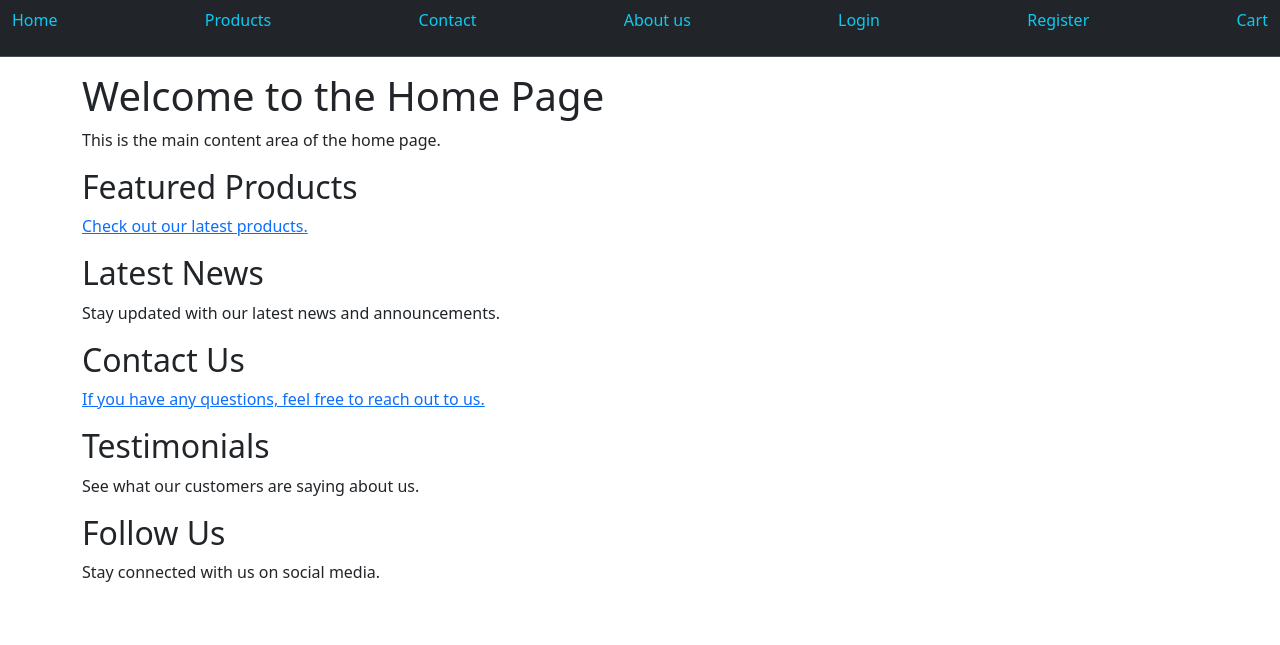
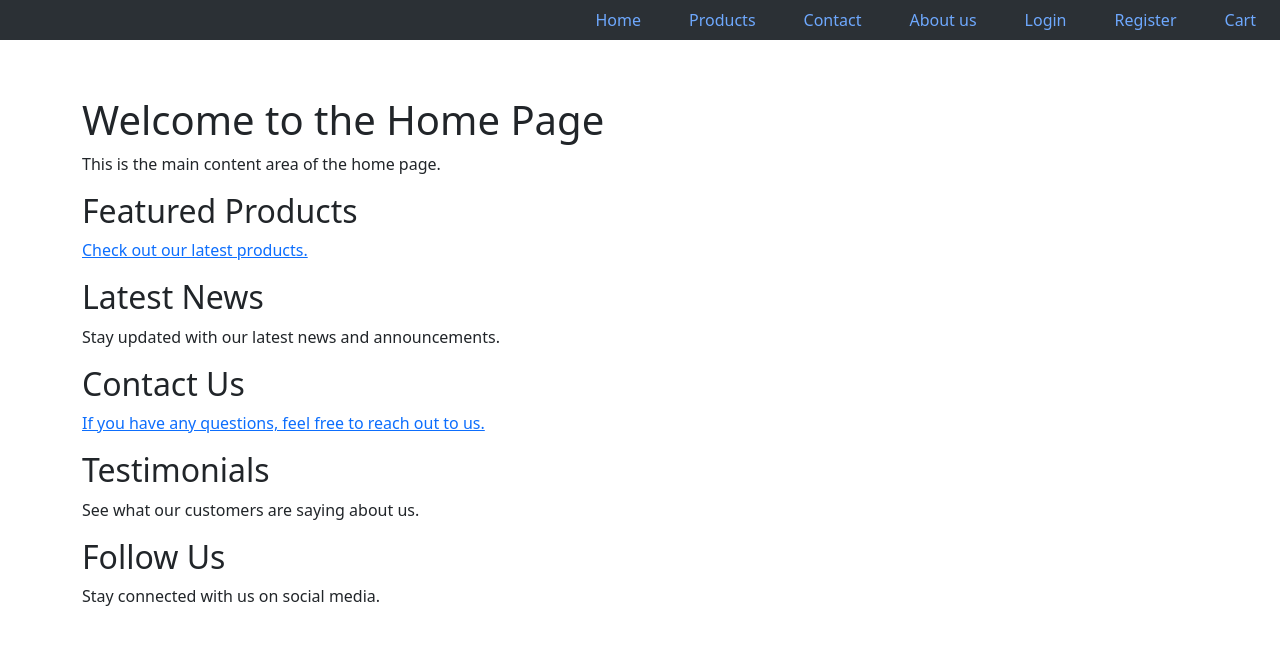
Before and after one commit to tymoneq/E_commerce_store_project, a Django app: page / in a window 1280 px wide. Shown: the top 645 px of the page. Run offline with Django 5.2, Linux system fonts and the light colour scheme.

Commit message:
creates better nav bar

```diff
--- a/store/home/templates/home/base.html
+++ b/store/home/templates/home/base.html
@@ -20,42 +20,38 @@
     <meta name="viewport" content="width=device-width, initial-scale=1" />
   </head>
   <body>
+    <style>
+      .nav-item {
+        padding-left: 0.5rem; /* adjust as you want */
+        padding-right: 0.5rem;
+      }
+    </style>
+
     <!-- ✅ NAVIGATION BAR -->
-    <nav
-      class="navbar bg-dark border-bottom border-body fixed-top"
-      data-bs-theme="dark"
-    >
-      <ul class="container-fluid">
+    <nav class="navbar-expand-lg bg-body-tertiary fixed-top" data-bs-theme="dark">
+      <ul class="nav  justify-content-end">
         <li class="nav-item">
-          <a class="nav-link active text-info" href="{% url 'home' %}">Home</a>
+          <a class="nav-link active" href="{% url 'home' %}">Home</a>
         </li>
         <li class="nav-item">
-          <a class="nav-link active text-info" href="{% url 'products' %}"
-            >Products</a
-          >
+          <a class="nav-link active" href="{% url 'products' %}">Products</a>
         </li>
         <li class="nav-item">
-          <a class="nav-link active text-info" href="{% url 'contact' %}"
-            >Contact</a
-          >
+          <a class="nav-link active" href="{% url 'contact' %}">Contact</a>
         </li>
         <li class="nav-item">
-          <a class="nav-link active text-info" href="{% url 'about' %}"
-            >About us</a
-          >
+          <a class="nav-link active" href="{% url 'about' %}">About us</a>
         </li>
 
         {% if user.is_authenticated %}
         <li class="nav-item">
-          <a class="nav-link active text-info" href="{% url 'profile' %}"
-            >Profile</a
-          >
+          <a class="nav-link active" href="{% url 'profile' %}">Profile</a>
         </li>
         <form action="{% url 'logout' %}" method="post">
           {% csrf_token %}
           <button
             type="submit"
-            class="btn btn-link nav-link active text-info"
+            class="btn btn-link nav-link active"
             style="text-decoration: none"
           >
             Logout
@@ -64,24 +60,19 @@
 
         {% else %}
         <li class="nav-item">
-          <a class="nav-link active text-info" href="{% url 'login' %}"
-            >Login</a
-          >
+          <a class="nav-link active" href="{% url 'login' %}">Login</a>
         </li>
         <li class="nav-item">
-          <a class="nav-link active text-info" href="{% url 'register' %}"
-            >Register</a
-          >
+          <a class="nav-link active" href="{% url 'register' %}">Register</a>
         </li>
         {% endif %}
 
         <li class="nav-item">
-          <a class="nav-link active text-info" href="{% url 'view_cart' %}"
-            >Cart</a
-          >
+          <a class="nav-link active" href="{% url 'view_cart' %}">Cart</a>
         </li>
       </ul>
     </nav>
+
     <script
       src="https://cdn.jsdelivr.net/npm/bootstrap@5.3.6/dist/js/bootstrap.bundle.min.js"
       integrity="sha384-j1CDi7MgGQ12Z7Qab0qlWQ/Qqz24Gc6BM0thvEMVjHnfYGF0rmFCozFSxQBxwHKO"
--- a/store/home/templates/home/home.html
+++ b/store/home/templates/home/home.html
@@ -5,7 +5,7 @@
 {% block content %}
 
 
-<div class="container mt-5 pt-4">
+<div class="container mt-5 pt-5">
   <div class="row">
     <div class="col-md-12">
       <h1>Welcome to the Home Page</h1>
```
Also changed, not shown: store/db.sqlite3.
